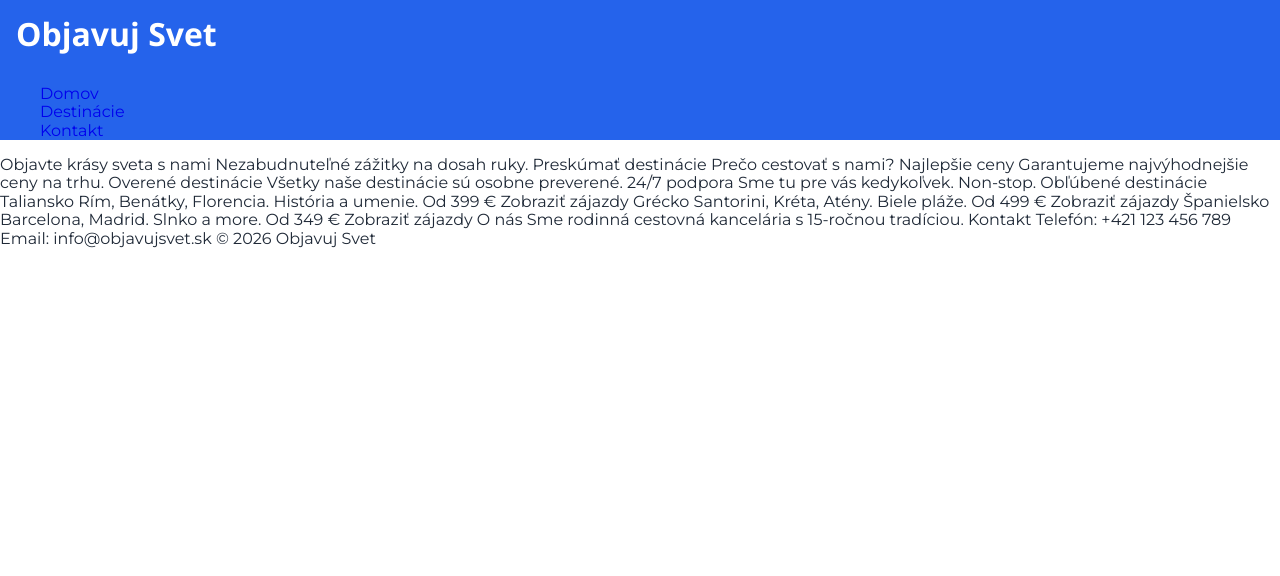
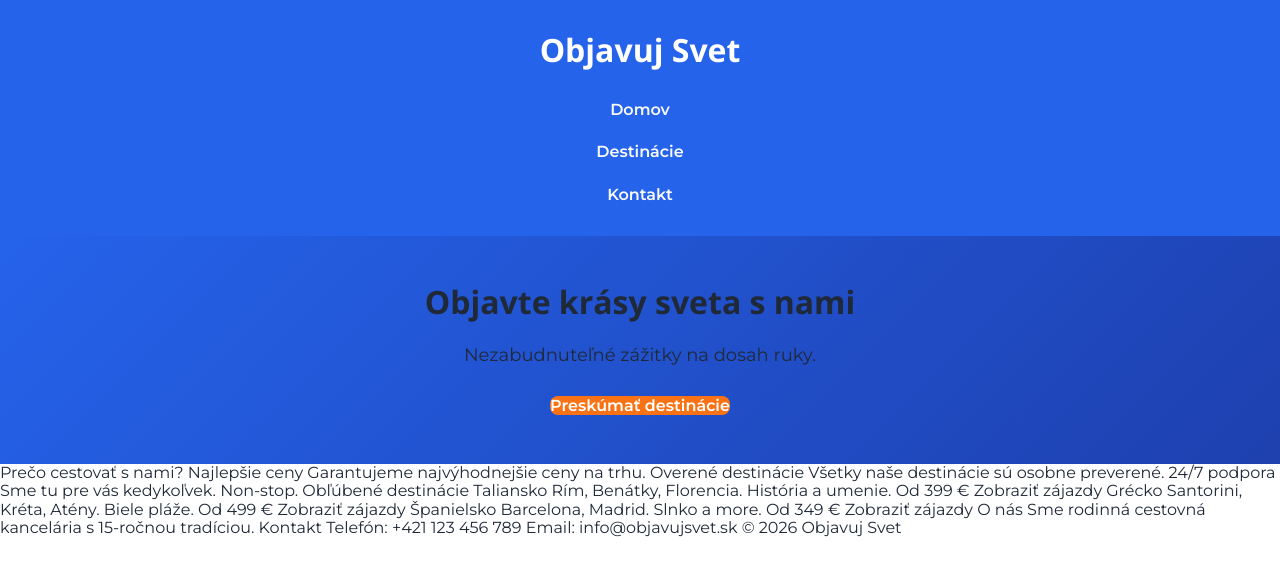
Before and after one commit to T0mass-g/2rocnik-web-css, a plain HTML site: page 10_stranka end/index.html in a window 1280 px wide. Drawn offline with nearby package versions, Linux system fonts and the light colour scheme.

Commit message:
dens done

````diff
--- a/10_stranka end/assets/css/style.css
+++ b/10_stranka end/assets/css/style.css
@@ -1,31 +1,43 @@
 
+/* =================== IMPORT FONTOV ==============*/
 @import url('https://fonts.googleapis.com/css2?family=Montserrat:ital,wght@0,100..900;1,100..900&family=Open+Sans:ital,wght@0,300..800;1,300..800&display=swap');
 
-
+/* =================== CSS PREMENNÉ ==============*/
 :root{
   --primarna:#2563eb;
   --primarna-tmava:#1e40af;
   --akcent:#f97316;
   --text-tmavy:#1f2937;
-    --text-svetly:#6b7280;
-    --pozadie-biela:#ffffff;
-    --pozadie-svetla:#f9fafb;
+  --text-svetly: #6b7280;
+  --pozadie-biela: #ffffff;
+  --pozadie-svetla: #f9fafb;
 
   --medzera-s:1rem;
-    --medzera-m:1.5rem;
-    --medzera-l:2rem;
+  --medzera-m: 1.5rem;
+  --medzera-l: 2rem;
   --medzera-x:3rem;
 
-    --font-body:'Montserrat', sans-serif;
+  --font-body: 'Montserrat', sans-serif;  /* ' alt+p*/
   --font-heading: 'Open Sans', sans-serif;
+}
+
+
+
+body{
+  color: var(--text-tmavy);
+  background-color: var(--pozadie-biela);
+  font-family: var(--font-body);
+
 }
 
 ul{
   list-style: none;
+  padding: 0;
 }
 
 a{
   text-decoration: none;
+  color: var(--pozadie-svetla);
 }
 
 h1,h2,h3{
@@ -33,17 +45,71 @@ h1,h2,h3{
   margin: 0;
 }
 
+.container{
+  padding: 0 var(--medzera-s); /* 0 - zhora/zdola; sprava/zľava medzera s; */
+  max-width: 1200px;
+  margin: 0 auto;
+}
+
+/* =================== HEADER =============*/
+
 .header{
   background-color: var(--primarna);
   color: var(--pozadie-biela);
+  padding: var(--medzera-s);
+}
+
+.header__content{
+  display: flex;
+  flex-direction: column;
 }
 
 .header__logo{
   padding: var(--medzera-s);
+  text-align: center;
+  padding-bottom: var(--medzera-s);
 }
 
-body{
-    color: var(--text-tmavy);
-    background-color:  var(--pozadie-biela);
-    font-family: var(--font-body);
+.nav__odkaz{
+  font-weight: 600;
+  padding: .5rem var(--medzera-s);
+  border-radius: 4px;
 }
+
+.nav__zoznam{
+  display: flex;
+  flex-direction: column;
+  gap: var(--medzera-m);
+}
+
+.nav__polozka{
+  text-align: center;
+}
+
+.nav__odkaz:hover{
+    background-color: var(--primarna-tmava);
+}
+
+.hero{
+    background: linear-gradient(135deg, var(--primarna), var(--primarna-tmava));
+    padding: var(--medzera-x);
+    text-align: center;
+}
+
+.hero__nazov{
+    font-size: 2rem;
+    margin-bottom: var(--medzera-m);
+}
+
+.hero__text{
+    font-size: 1.125rem;
+    margin-bottom: var(--medzera-l);
+}
+
+.hero__tlacidlo{
+    padding: .75rem, 1.5rem;
+    background-color: var(--akcent);
+    color: var(--pozadie-biela);
+    border-radius: 8px;
+    font-weight: 600;
+}
--- a/10_stranka end/index.html
+++ b/10_stranka end/index.html
@@ -3,27 +3,50 @@
 <head>
   <meta charset="UTF-8">
   <meta name="viewport" content="width=device-width, initial-scale=1.0">
-  <title>Cestovná kancelária</title>
   <link rel="stylesheet" href="assets/css/normalize.css">
   <link rel="stylesheet" href="assets/css/style.css">
+  <title>Cestovná kancelária</title>
+
 </head>
+<!-- NOVÉ VECI
+ - normalize.css
+ - mobil first
+ - BEM metodológia https://www.vzhurudolu.cz/prirucka/bem
+ - premenné v CSS
+ - import fontov
+
+-->
 <body>
+  <header class="header">
 
-<header class="header">
+    <div class="container">
 
-<h1 class="header__logo">Objavuj Svet</h1>
-<nav class="nav">
-<ul class="nav_zoznam">
-  <li class="nav_polozka"><a href="#" class="nav_polozka">Domov</a></li>
-  <li class="nav_polozka"><a href="#" class="nav_polozka">Destinácie</a></li>
-  <li class="nav_polozka"><a href="#" class="nav_polozka">Kontakt</a></li>
-</ul>
-</nav>
+      <div class="header__content">
 
-</header>
-Objavte krásy sveta s nami
-Nezabudnuteľné zážitky na dosah ruky.
-Preskúmať destinácie
+        <h1 class="header__logo">Objavuj Svet</h1>
+
+        <nav class="nav">
+          <ul class="nav__zoznam">
+            <li class="nav__polozka"><a  href="#" class="nav__odkaz">Domov</a></li>
+            <li class="nav__polozka"><a  href="#" class="nav__odkaz">Destinácie</a></li>
+            <li class="nav__polozka"><a  href="#" class="nav__odkaz">Kontakt</a></li>
+          </ul>
+        </nav>
+
+      </div>
+    </div>
+  </header>
+
+
+ <section class="hero">
+  <div class="cointainer">
+
+  <h2 class="hero__nazov">Objavte krásy sveta s nami</h2>
+   <p class="hero__text">Nezabudnuteľné zážitky na dosah ruky.</p>
+   <a href="#" class="hero__tlacidlo">Preskúmať destinácie</a>
+
+  </div>
+ </section>
 
 Prečo cestovať s nami?
 
@@ -63,24 +86,5 @@ Email: info@objavujsvet.sk
 © 2026 Objavuj Svet
 
 
- <!--
-#2563eb;
-#1e40af;
-#f97316;
-#1f2937;
-#6b7280;
-#ffffff;
-#f9fafb;
-
-
-10_responzivna_stranka/
-├── index.html
-└── css/
-    ├── normalize.css
-    └── style.css
-
-```
-
--->
 </body>
 </html>
````
Lines whose indentation alone changed are shown as unchanged.
